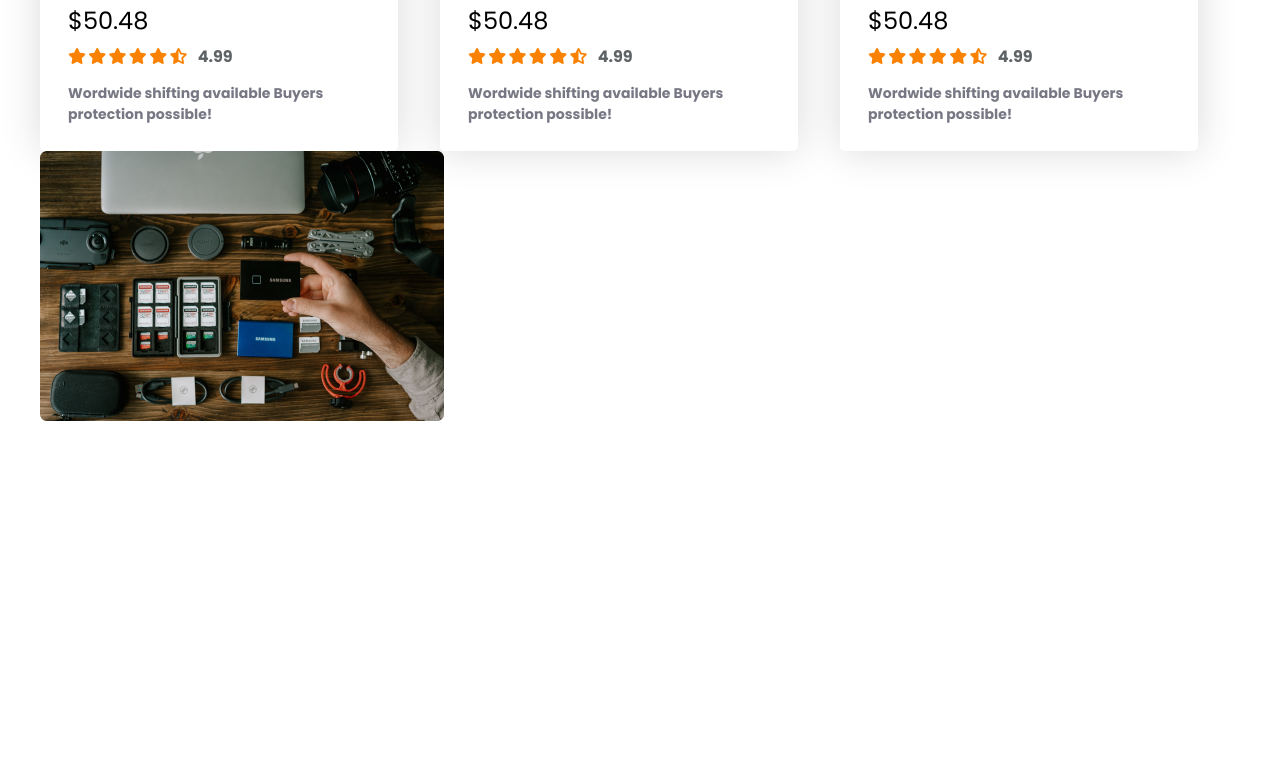
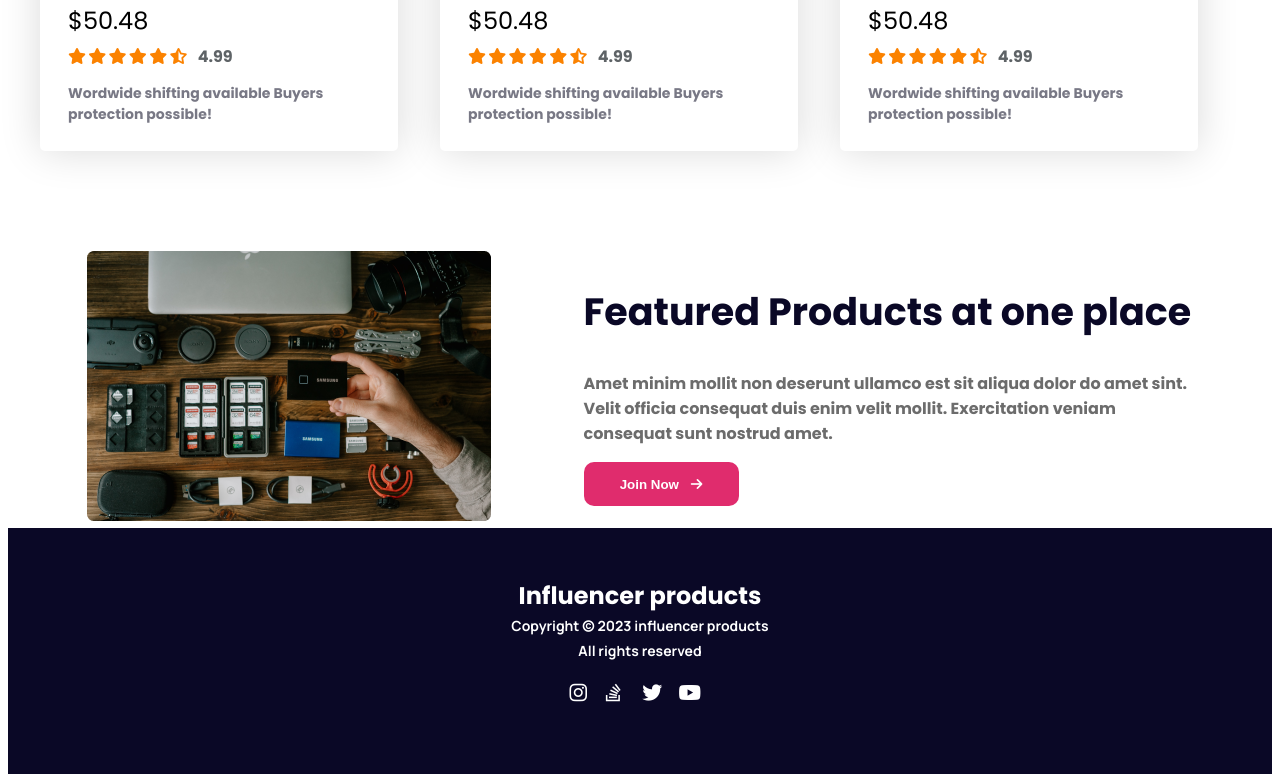
Before and after one commit to aro-arko/Influencer-gears, a plain HTML site: page index.html in a window 1280 px wide. Shown: the part 2357-3139 px from the top of the page. Before the commit the page ends 2793 px from the top, so only its background shows below. Drawn offline with Linux system fonts and the light colour scheme.

Commit message:
influencer almost

```diff
--- a/Styles/style.css
+++ b/Styles/style.css
@@ -1,5 +1,6 @@
 /* Fonts */
 @import url('https://fonts.googleapis.com/css2?family=Open+Sans:wght@600&family=Poppins:ital,wght@0,100;0,200;0,300;0,400;0,500;0,600;0,700;0,800;0,900;1,100;1,200;1,400;1,500;1,600;1,700;1,800;1,900&display=swap');
+@import url('https://fonts.googleapis.com/css2?family=Manrope:wght@700&display=swap');
 
 /* Body Style */
 body {
@@ -169,3 +170,76 @@ main{
     width: 16px;
     color: #FB8200;
 }
+
+
+/* ----------------------
+        Feature Products
+--------------------------*/
+.feature-products{
+    margin-top: 100px;
+    display: flex;
+    justify-content: space-around;
+}
+.feature-info{
+    width: 610px;
+    height: 224px;
+}
+.feature-info h2{
+    font-weight: 700;
+    font-size: 38px;
+    color: #0A0826;
+}
+.feature-info p{
+    font-weight: 700;
+    font-size: 16px;
+    color: #6C6C6C;
+}
+.feature-info .join-btn{
+    width: 155px;
+    height: 44px;
+    background-color: #E02C6D;
+    font-weight: 700;
+    color: #FFFFFF;
+    border: none;
+    border-radius: 10px;
+    cursor: pointer;
+}
+.feature-info .join-btn i{
+    margin-left: 8px;
+}
+
+/* ----------------------
+    Footer Section
+-----------------------*/
+footer{
+    background-color: #0A0826;
+    display: flex;
+    justify-content: center;
+}
+.footer-info{
+    width: 1200px;
+    display: grid;
+    grid-template-columns: repeat(1, 1fr);
+    justify-items: center;
+}
+.footer-info h3{
+    font-size: 24px;
+    font-weight: 700;
+    color: #FFFFFF;
+    margin: 50px 0px 0px 0px;
+}
+.footer-info p{
+    font-family: 'Manrope', sans-serif;
+    font-size: 14px;
+    font-weight: 700;
+    color: #FFFFFF;
+    margin: 3px 0px;
+}
+.footer-info .social{
+    margin: 17px 0 50px 0;
+}
+.footer-info .social .fa-brands{
+    height: 32px;
+    width: 32px;
+    color: white;
+}
--- a/index.html
+++ b/index.html
@@ -227,11 +227,30 @@
                     <img src="images/gear.png" alt="">
                 </div>
                 <div class="feature-info">
-
+                    <h2>Featured Products at one place</h2>
+                    <p>Amet minim mollit non deserunt ullamco est sit aliqua dolor do amet sint. Velit officia consequat
+                        duis enim velit mollit. Exercitation veniam consequat sunt nostrud amet.</p>
+                    <button class="join-btn">Join Now <i class="fa-solid fa-arrow-right"></i></button>
                 </div>
             </div>
         </div>
     </main>
+    <!-- Preebook section ends -->
+
+    <!-- Footer Starts -->
+    <footer>
+        <div class="footer-info">
+            <h3>Influencer products</h3>
+            <p>Copyright © 2023 influencer products</p>
+            <p>All rights reserved</p>
+            <div class="social">
+                <i class="fa-brands fa-instagram fa-lg"></i>
+                <i class="fa-brands fa-stack-overflow fa-lg"></i>
+                <i class="fa-brands fa-twitter fa-lg"></i>
+                <i class="fa-brands fa-youtube fa-lg"></i>
+            </div>
+        </div>
+    </footer>
 </body>
 
 </html>
```
